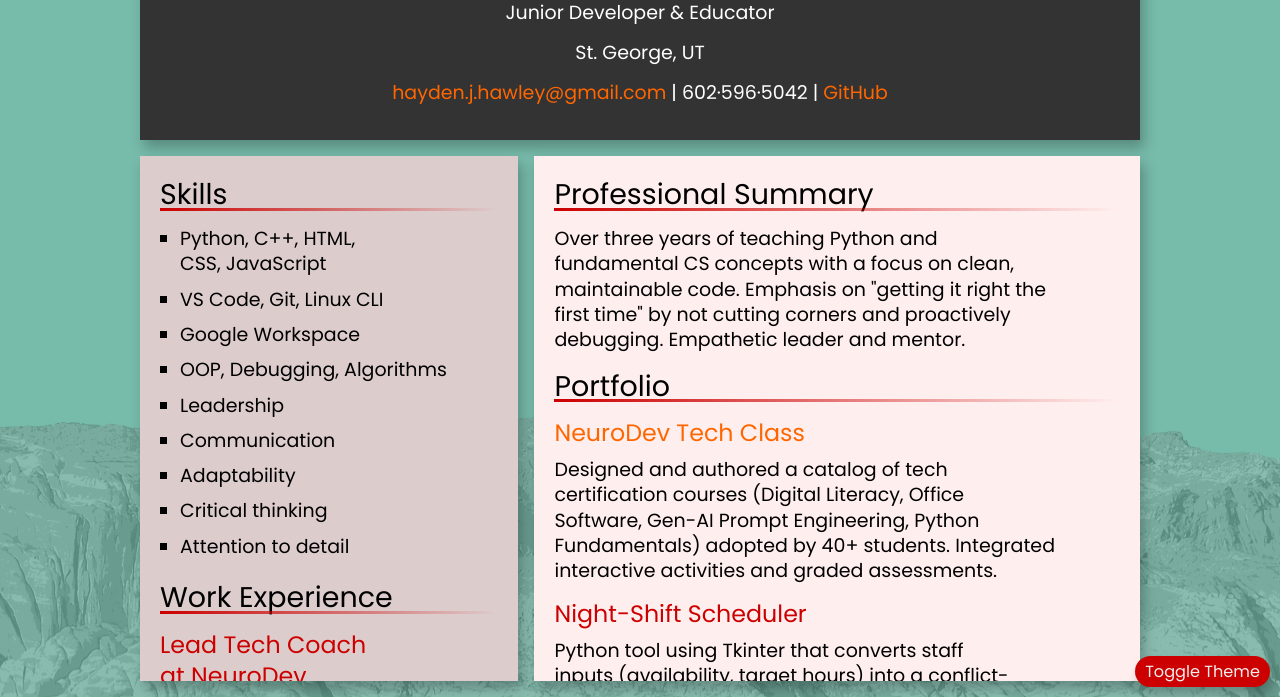
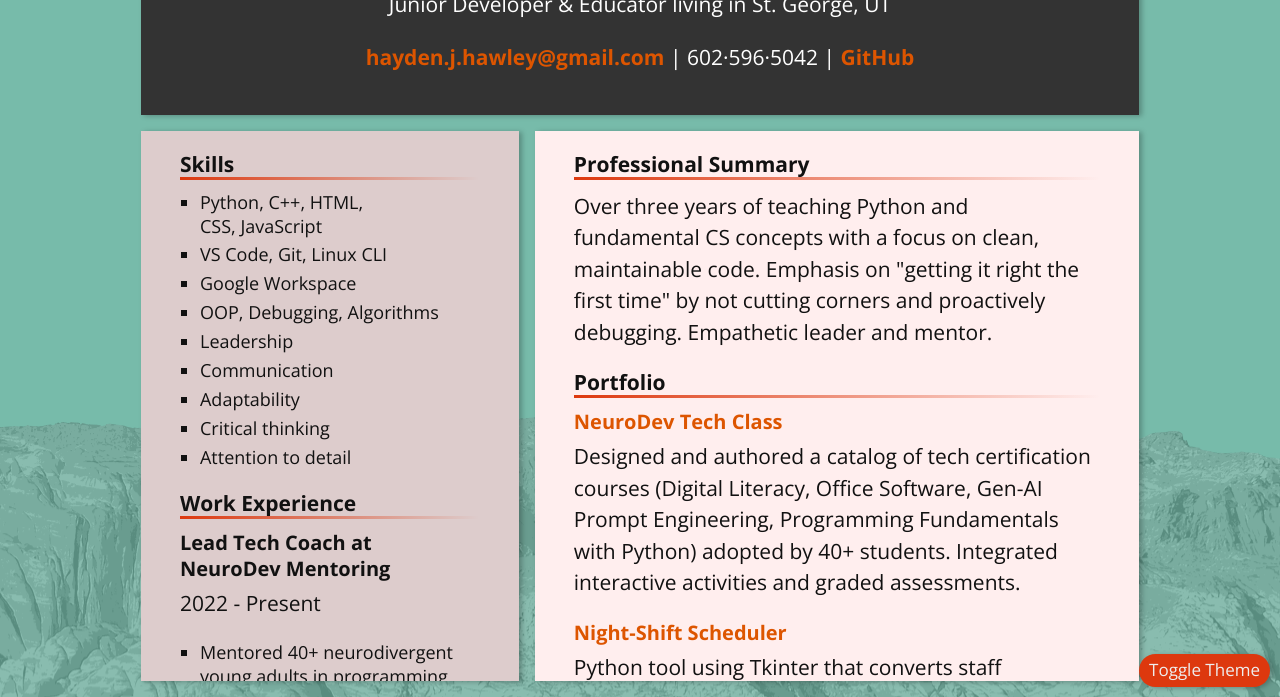
Before and after one commit to Hjhawley/Resume-Portfolio, a plain HTML site: page index.html in a window 1280 px wide. Shown: the part 103-800 px from the top of the page. Drawn offline with nearby package versions, Linux system fonts and the light colour scheme.

Commit message:
resume 2.0

```diff
--- a/index.html
+++ b/index.html
@@ -1,11 +1,14 @@
 <!DOCTYPE html>
 <html lang="en">
   <head>
-    <meta charset="UTF-8">
-    <meta name="viewport" content="width=device-width, initial-scale=1.0">
-    <meta name="description" content="Résumé & Portfolio of Hayden Hawley, Junior Developer & Educator.">
+    <meta charset="UTF-8" />
+    <meta name="viewport" content="width=device-width, initial-scale=1.0" />
+    <meta
+      name="description"
+      content="Résumé & Portfolio of Hayden Hawley, Junior Developer & Educator."
+    />
     <title>Hayden Hawley - Résumé & Portfolio</title>
-    <link rel="stylesheet" href="style.css">
+    <link rel="stylesheet" href="style.css" />
   </head>
   <body>
     <div class="background-image-wrapper">
@@ -15,9 +18,16 @@
     <div class="parent">
       <header class="div-header">
         <h1>Hayden Hawley</h1>
-            <p>Junior Developer & Educator</p>
-            <p>St. George, UT</p>
-            <p><a href="mailto:hayden.j.hawley@gmail.com">hayden.j.hawley@gmail.com</a> | 602·596·5042 | <a href="https://github.com/Hjhawley" target="_blank" rel="noopener">GitHub</a></p>
+        <p>Junior Developer & Educator living in St. George, UT</p>
+        <p>
+          <a href="mailto:hayden.j.hawley@gmail.com"
+            >hayden.j.hawley@gmail.com</a
+          >
+          | 602·596·5042 |
+          <a href="https://github.com/Hjhawley" target="_blank" rel="noopener"
+            >GitHub</a
+          >
+        </p>
       </header>
 
       <aside class="div-sidebar">
@@ -38,18 +48,27 @@
 
         <section class="section">
           <h2>Work Experience</h2>
-                <h3>Lead Tech Coach at NeuroDev</h3>
-                <p class="date-range">2022 - Present</p>
+          <h3>Lead Tech Coach at NeuroDev Mentoring</h3>
+          <p>2022 - Present</p>
           <ul>
-                    <li>Mentored 40+ neurodivergent young adults in programming & digital literacy</li>
-                    <li>Developed technical certification curricula and issued 60+ certificates</li>
-                    <li>Directed hands-on projects: custom PCs, 2D GameMaker title, Raspberry Pi Minecraft server + Pi-hole</li>
+            <li>
+              Mentored 40+ neurodivergent young adults in programming & digital
+              literacy
+            </li>
+            <li>
+              Developed technical certification curricula and issued 60+
+              certificates
+            </li>
+            <li>
+              Directed hands-on projects: custom PCs, 2D GameMaker title,
+              Raspberry Pi Minecraft server + Pi-hole
+            </li>
           </ul>
         </section>
 
         <section class="section">
           <h2>Education</h2>
-                <p>BS in Computer Science (in progress)<br>Utah Tech University</p>
+          <p>Bachelor of Science in Computer Science (in progress)<br />Utah Tech University</p>
         </section>
       </aside>
 
@@ -57,8 +76,9 @@
         <section class="section">
           <h2>Professional Summary</h2>
           <p>
-                    Over three years of teaching Python and fundamental CS concepts with a focus on clean, maintainable code.
-                    Emphasis on "getting it right the first time" by not cutting corners and proactively debugging.
+            Over three years of teaching Python and fundamental CS concepts with
+            a focus on clean, maintainable code. Emphasis on "getting it right
+            the first time" by not cutting corners and proactively debugging.
             Empathetic leader and mentor.
           </p>
         </section>
@@ -66,23 +86,44 @@
         <section class="section">
           <h2>Portfolio</h2>
           <article>
-                    <h3><a href="https://hjhawley.github.io/NeuroDev-Tech-Class/index.html">NeuroDev Tech Class</a></h3>
-                    <p>Designed and authored a catalog of tech certification courses (Digital Literacy, Office Software, Gen-AI Prompt Engineering, Python Fundamentals) adopted by 40+ students. Integrated interactive activities and graded assessments.</p>
+            <h3>
+              <a
+                href="https://hjhawley.github.io/NeuroDev-Tech-Class/index.html"
+                >NeuroDev Tech Class</a
+              >
+            </h3>
+            <p>
+              Designed and authored a catalog of tech certification courses
+              (Digital Literacy, Office Software, Gen-AI Prompt Engineering,
+              Programming Fundamentals with Python) adopted by 40+ students.
+              Integrated interactive activities and graded assessments.
+            </p>
           </article>
 
           <article>
-                    <h3>Night-Shift Scheduler</h3>
-                    <p>Python tool using Tkinter that converts staff inputs (availability, target hours) into a conflict-free monthly schedule. Reduced manual scheduling time from 2 hours to 5 minutes.</p>
+            <h3>
+              <a href="https://github.com/amitflank/scheduler"
+                >Night-Shift Scheduler</a
+              >
+            </h3>
+            <p>
+              Python tool using Tkinter that converts staff inputs
+              (availability, target hours) into a conflict-free monthly
+              schedule. Reduced manual scheduling time from ~2 hours to ~5
+              minutes.
+            </p>
           </article>
 
           <article>
-                    <h3>iTunes-to-Spotify Playlist Migrator</h3>
-                    <p>CLI script that parses iTunes XML and rebuilds playlists via Spotify Web API with 99% match accuracy.</p>
-                </article>
-
-                <article>
-                    <h3>Conversational Playlist Chatbot</h3>
-                    <p>Full-stack prototype combining OpenAI & Spotify APIs to generate playlists from natural-language prompts.</p>
+            <h3>
+              <a href="https://itunes-to-spotify.onrender.com/"
+                >iTunes-to-Spotify Playlist Migrator</a
+              >
+            </h3>
+            <p>
+              Web app that parses iTunes playlists in XML format and rebuilds
+              playlists via Spotify Web API.
+            </p>
           </article>
         </section>
       </main>
--- a/style.css
+++ b/style.css
@@ -1,21 +1,21 @@
-@import url('https://fonts.googleapis.com/css2?family=Poppins:wght@400;500;700&display=swap');
+@import url("https://fonts.googleapis.com/css2?family=Open+Sans:wght@400;500;700&display=swap");
 
 :root {
   --color-bg: #7ba;
-    --color-accent: #c00;
-    --color-link: #f60;
+  --color-accent: rgb(221, 56, 14);
+  --color-link: #d50;
   --color-hover: #f90;
-    --text-color: #000;
+  --text-color: #111;
   --header-bg: #333;
   --header-text: #fff;
-    --shadow: 4px 8px 12px rgba(0, 0, 0, 0.25);
+  --shadow: 3px 1px 5px rgba(0, 0, 0, 0.25);
 }
 
 * {
   margin: 0;
   padding: 0;
   box-sizing: border-box;
-    font-family: 'Poppins', sans-serif;
+  font-family: "Open Sans", sans-serif;
   font-weight: lighter;
   line-height: 1.33;
   text-wrap: balance;
@@ -23,10 +23,9 @@
 }
 
 body {
-    font-size: 19px;
   background-color: var(--color-bg);
   color: var(--text-color);
-    padding: 16px;
+  padding: 1rem;
   min-height: 100vh;
 }
 
@@ -52,6 +51,21 @@ body {
   opacity: 25%;
 }
 
+h1,
+h2,
+a {
+  font-weight: 600;
+}
+
+h1,
+h2,
+h3,
+p,
+li {
+  margin-left: 1.2rem;
+  margin-right: 1.2rem;
+}
+
 a {
   color: var(--color-link);
   text-decoration: none;
@@ -64,11 +78,11 @@ a:hover {
 
 h1 {
   font-size: 2em;
-    margin-bottom: 1rem;
+  margin-bottom: 0.85rem;
 }
 
 h2 {
-    font-size: 1.5em;
+  font-size: 21px;
   margin-bottom: 0.75rem;
   position: relative;
 }
@@ -76,7 +90,7 @@ h2 {
 h2::after {
   content: "";
   position: absolute;
-    bottom: 3px;
+  bottom: -1px;
   left: 0;
   width: 100%;
   height: 3px;
@@ -84,9 +98,9 @@ h2::after {
 }
 
 h3 {
-    font-size: 1.25em;
-    color: var(--color-accent);
-    padding-bottom: 8px;
+  font-size: 20px;
+  font-weight: 600;
+  margin-bottom: 0.33rem;
 }
 
 ul {
@@ -96,11 +110,16 @@ ul {
 }
 
 li {
-    margin-bottom: 10px;
+  font-size: 18px;
+  margin-bottom: 5px;
 }
 
 p {
-    margin-bottom: 15px;
+  font-size: 21px;
+  line-height: 1.5;
+  max-width: 70ch;
+  text-wrap: balance;
+  margin-bottom: 1.33rem;
 }
 
 .parent {
@@ -111,11 +130,13 @@ p {
   gap: 16px;
   margin: 0 auto;
   min-width: 61.8%;
-    width: 1000px;
-    max-width: 95%;
+  width: 80%;
+  max-width: 1500px;
 }
 
-.div-header, .div-sidebar, .div-content {
+.div-header,
+.div-sidebar,
+.div-content {
   box-shadow: var(--shadow);
   padding: 20px;
 }
@@ -145,23 +166,11 @@ p {
   background-color: #fee;
 }
 
-.div-header,
-.div-sidebar,
-.div-content {
-    transition: transform 0.15s ease;
-}
-
-.div-header:hover,
-.div-sidebar:hover,
-.div-content:hover {
-    transform: scale(1.015);
-}
-
 body.dark-mode {
   --color-bg: #334;
   --color-accent: #e16;
-    --color-link: #f41;
-    --color-hover: #f71;
+  --color-link: #f65;
+  --color-hover: #fb4;
   --text-color: #eee;
 }
 
@@ -203,8 +212,7 @@ body.dark-mode a:hover {
   display: flex;
   align-items: center;
   justify-content: center;
-    transition: background-color 0.3s ease, color 0.3s ease;
-    font-size: 85%;
+  font-size: 17px;
 }
 
 /* mobile */
@@ -221,7 +229,9 @@ body.dark-mode a:hover {
   .parent > *:last-child {
     margin-bottom: 0;
   }
-    .div-header, .div-sidebar, .div-content {
+  .div-header,
+  .div-sidebar,
+  .div-content {
     grid-area: auto;
     width: 100%;
   }
```
Also changed, not shown: themes.js (+9 -8 lines). Lines whose indentation alone changed are shown as unchanged.
